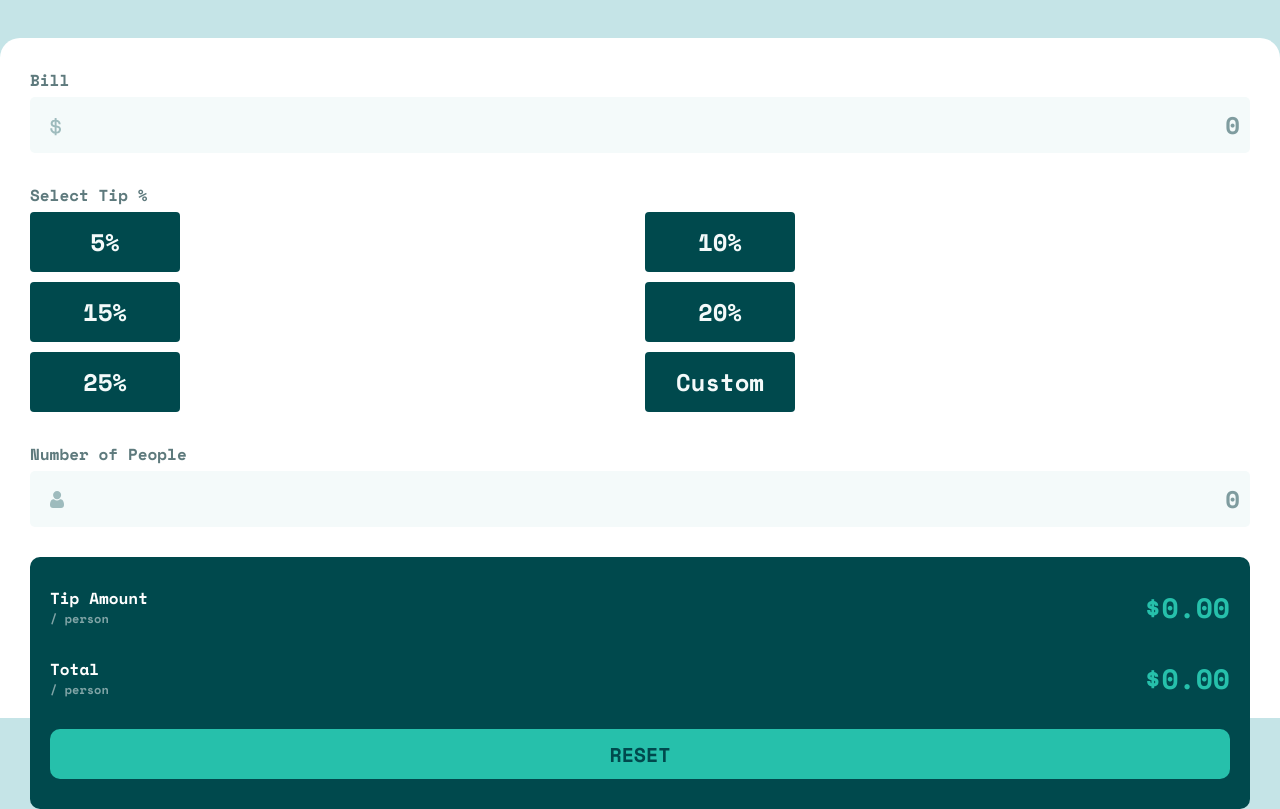
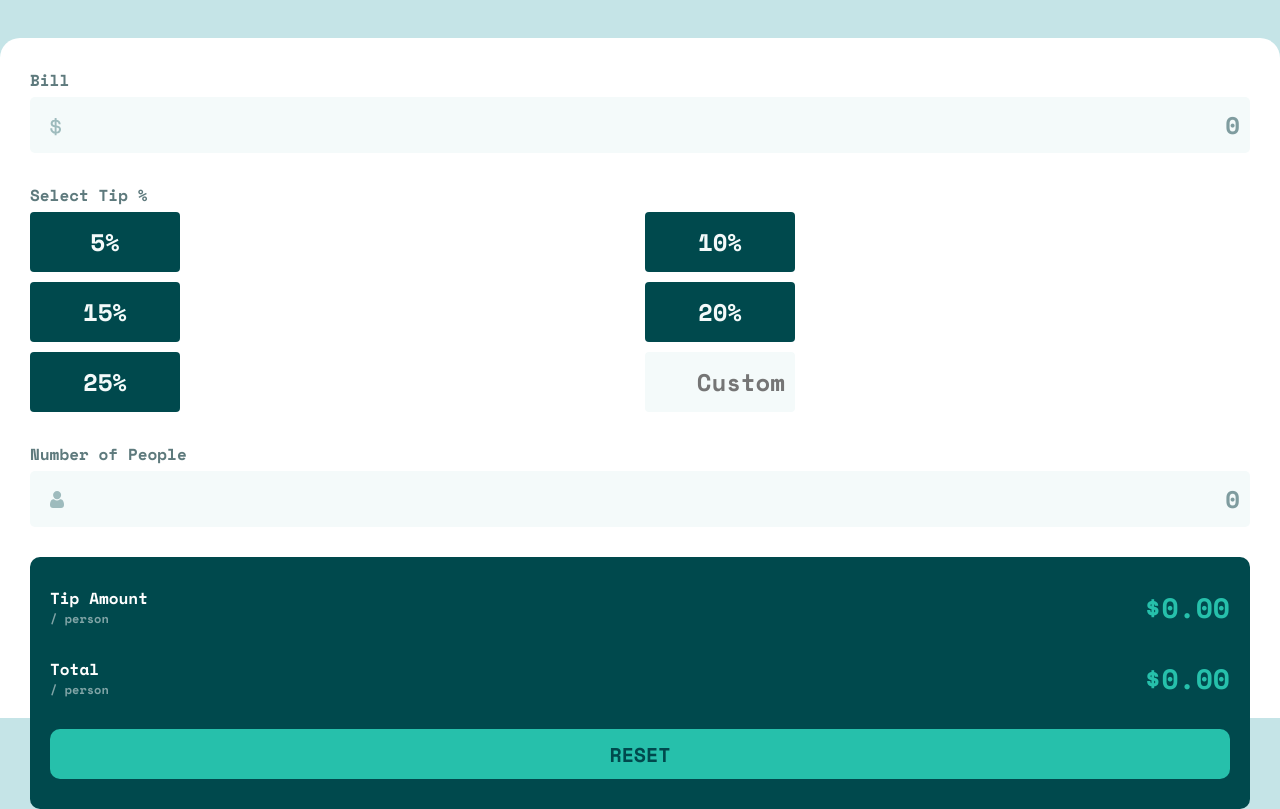
Before and after one commit to seweryngolba/tip-calculator-FM, a plain HTML site: page index.html in a window 1280 px wide. Shown: the part 134-943 px from the top of the page. Drawn offline with nearby package versions, Linux system fonts and the light colour scheme.

Commit message:
add custom input

```diff
--- a/index.html
+++ b/index.html
@@ -13,7 +13,7 @@
         <div class="form">
           <div class="money-input">
             <p>Bill</p>
-            <input type="text" placeholder="0" />
+            <input class="bill-input" type="text" placeholder="0" />
             <img class="dolar-icon" src="images/icon-dollar.svg" alt="dolar" />
           </div>
           <div class="tip-selection">
@@ -24,12 +24,14 @@
               <div class="tip">15%</div>
               <div class="tip">20%</div>
               <div class="tip">25%</div>
-              <div class="tip">Custom</div>
+              <div class="tip">
+                <input class="custom-input" type="text" placeholder="Custom" />
+              </div>
             </div>
           </div>
           <div class="guests-input">
             <p>Number of People</p>
-            <input type="text" placeholder="0" />
+            <input class="people-input" type="text" placeholder="0" />
             <img
               class="people-icon"
               src="images/icon-person.svg"
--- a/style.css
+++ b/style.css
@@ -67,6 +67,10 @@ body {
   cursor: pointer;
 }
 
+.tip:nth-last-child(1) {
+  background: hsl(189, 41%, 97%);
+}
+
 p {
   color: hsl(186, 14%, 43%);
 }
@@ -94,8 +98,8 @@ p {
   top: 49px;
 }
 
-.money-input input,
-.guests-input input {
+.people-input,
+.bill-input {
   width: 100%;
   padding: 10px;
   border: none;
@@ -106,8 +110,19 @@ p {
   text-align: right;
 }
 
-.money-input input::placeholder,
-.guests-input input::placeholder {
+.custom-input {
+  width: 100%;
+  height: 100%;
+  padding: 10px;
+  text-align: right;
+  background: hsl(189, 41%, 97%);
+  border-radius: 5px;
+  border: none;
+  font-size: 24px;
+}
+
+.people-input::placeholder,
+.bill-input::placeholder {
   text-align: right;
   color: hsl(184, 14%, 56%);
 }
```
